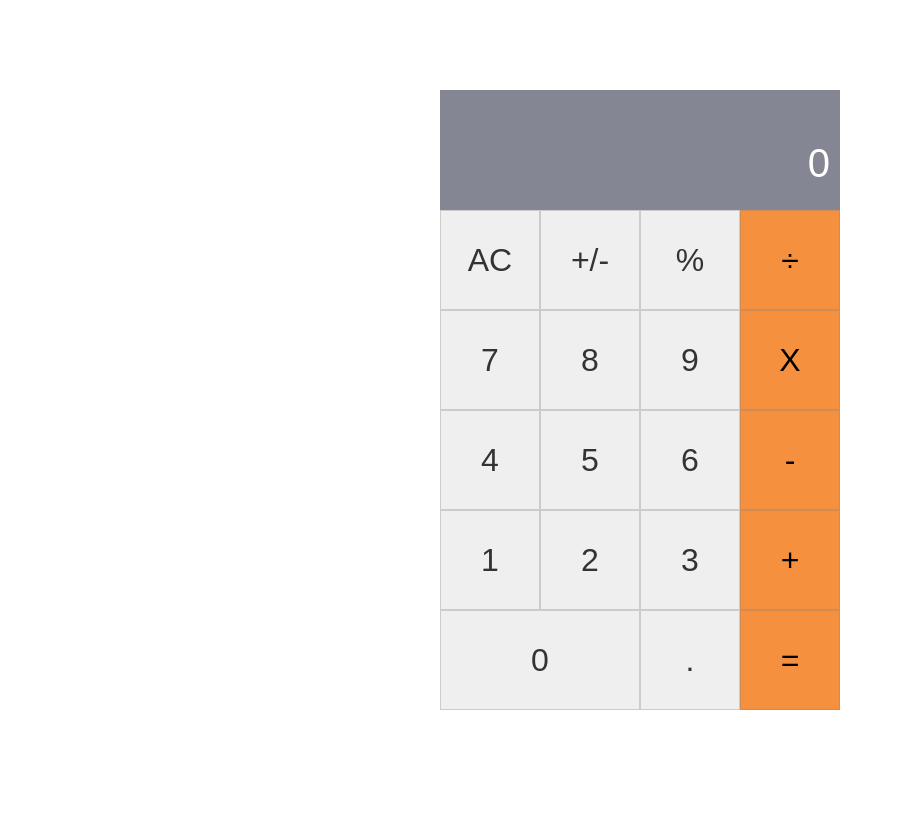
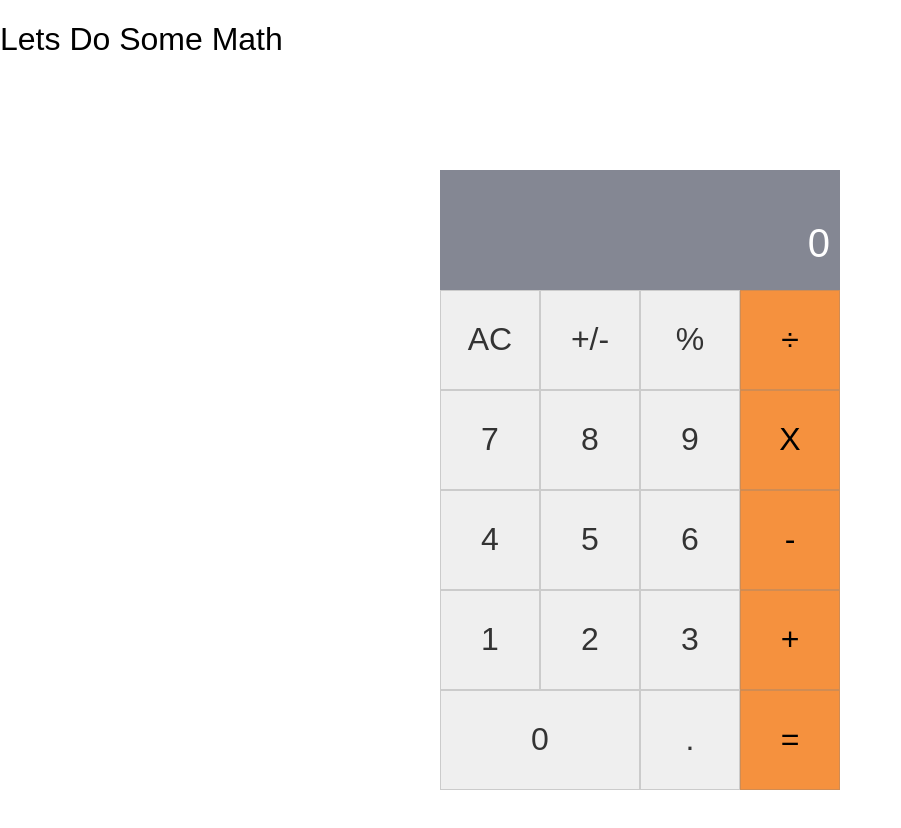
Before and after one commit to topeogunleye/math-magicians, a React (Create React App) app: page / in a window 1280 px wide. Shown: the top 828 px of the page, without its empty margins (0-901 px from the left). Before the commit the page ends 800 px from the top, so only its background shows below. Built offline with nearby package versions, Linux system fonts and the light colour scheme.

Commit message:
Import Home page into App Component

```diff
--- a/src/App.js
+++ b/src/App.js
@@ -1,10 +1,11 @@
-import Calculator from './components/Calculator';
+import { Fragment } from 'react';
+import Home from './pages/home/Home.js';
 
 function App() {
   return (
-    <div className="">
-      <Calculator />
-    </div>
+    <Fragment>
+      <Home />
+    </Fragment>
   );
 }
 
```
